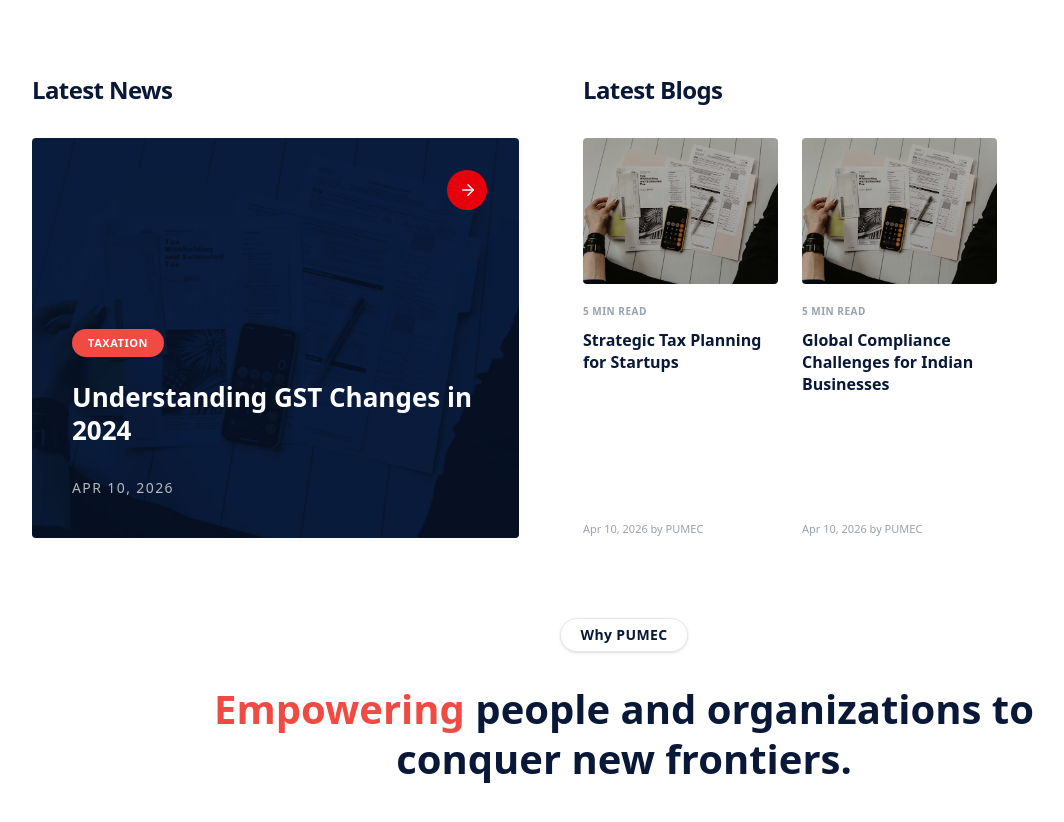
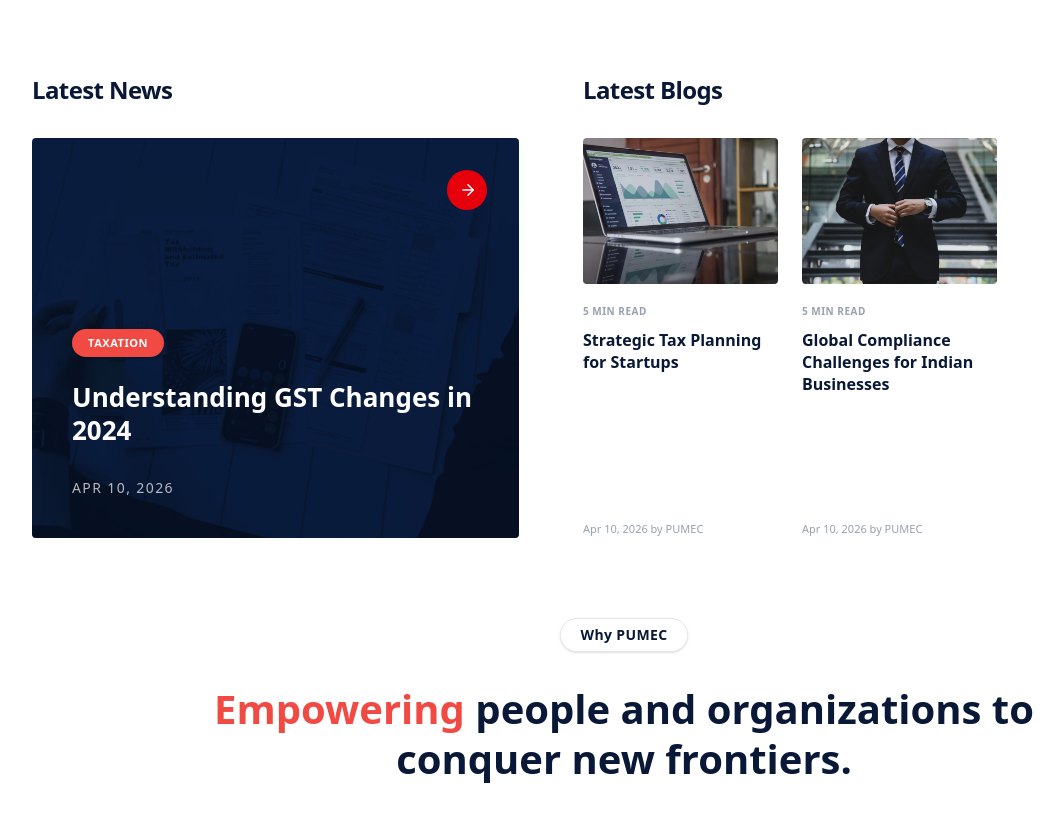
Before and after one commit to smiteshsp7333/pumec, a Next.js app: page / in a window 1280 px wide. Shown: the part 1120-1942 px from the top of the page, without its empty margins (16-1080 px from the left). Built offline with nearby package versions, Linux system fonts and the light colour scheme; no server answers.

Commit message:
Fix blog images to use local avif photo files

```diff
--- a/src/components/InsightsPreviewClient.tsx
+++ b/src/components/InsightsPreviewClient.tsx
@@ -17,12 +17,11 @@ export default function InsightsPreviewClient({ blogsData }: { blogsData: any[]
         ? imagePath
         : `http://127.0.0.1:8000/storage/${imagePath}`;
     }
-    // These paths match the unoptimized external fallback images provided by Unsplash
-    // which mimic the exact images you requested (tax papers & phone, charts on laptop, suit).
+    // Fallback images located in the public folder
     const fallbacks = [
-      "/image.png",
-      "/image.png",
-      "/image.png"
+      "/photo-1554224155-6726b3ff858f.avif",
+      "/photo-1460925895917-afdab827c52f.avif",
+      "/photo-1507679799987-c73779587ccf.avif"
     ];
     return fallbacks[fallbackIndex % fallbacks.length];
   };
```
